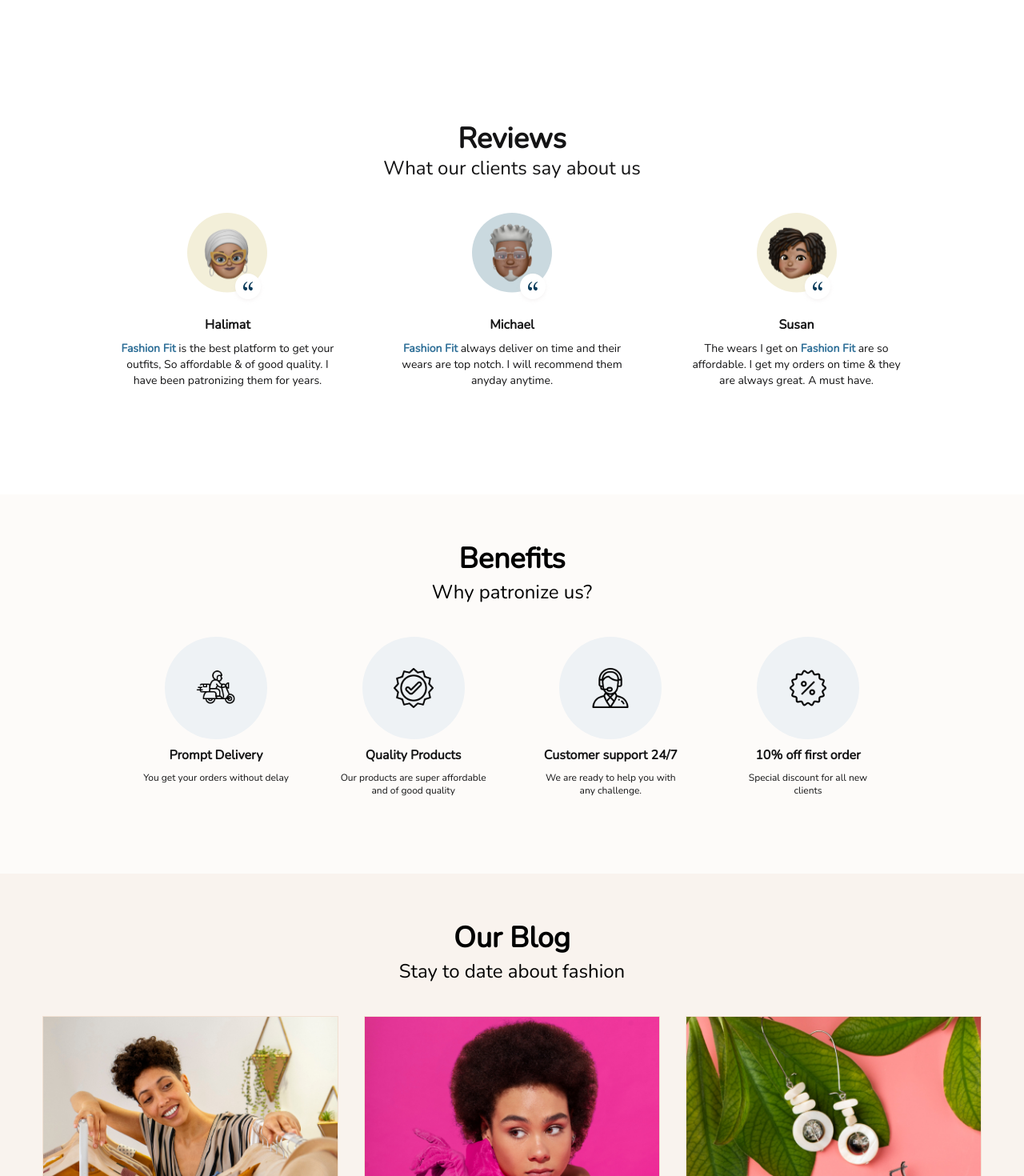
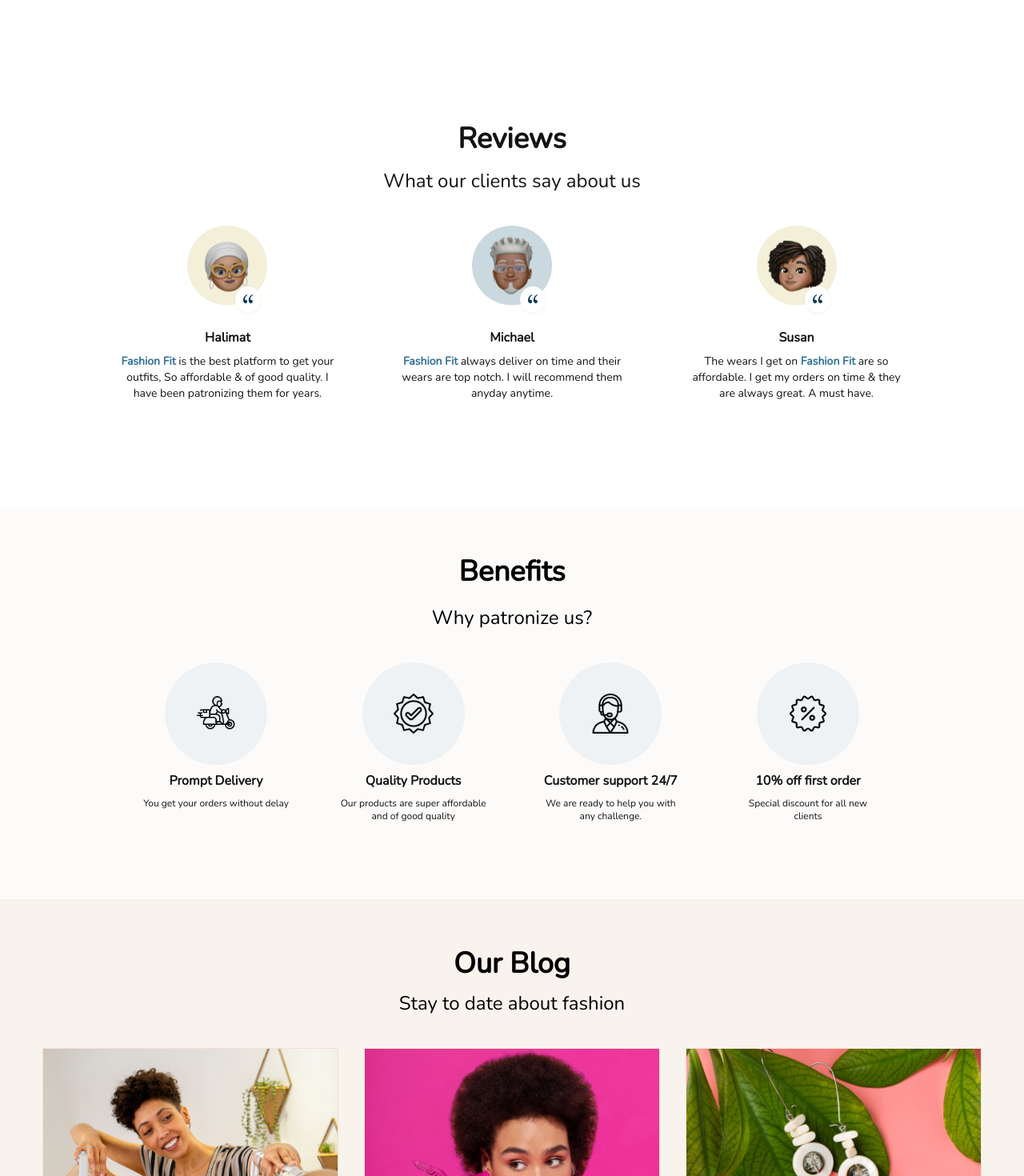
Before and after one commit to codejutsu1/fashion-fit, a Vue app: page / in a window 1280 px wide. Shown: the part 4503-5973 px from the top of the page at 80% size. Built offline with nearby package versions, Linux system fonts and the light colour scheme; what @splidejs/vue-splide would draw is missing.

Commit message:
worked on the spacing between the heading and subheading on the benefit and review section

```diff
--- a/src/components/Reviews.vue
+++ b/src/components/Reviews.vue
@@ -2,7 +2,7 @@
     <section class="py-10 lg:py-14">
       <div class="mx-auto w-5/6 text-[#141415]">
         <h1 class="text-2xl lg:text-4xl font-semibold leading-[50px] text-center">Reviews</h1>
-        <p class="text-center text-base lg:text-2xl">What our clients say about us</p>
+        <p class="text-center text-base lg:text-2xl pt-0 lg:pt-4">What our clients say about us</p>
         <div class="md:grid grid-cols-3 py-10 mx-auto">
           <div>
             <div class="flex justify-center">
--- a/src/views/HomeView.vue
+++ b/src/views/HomeView.vue
@@ -53,7 +53,7 @@ import NewCollection from '../components/NewCollection.vue'
     <section class="bg-[#FDFBF9] py-14">
       <div class="w-5/6 mx-auto">
         <h1 class="text-2xl lg:text-4xl font-semibold lg:leading-[50px] text-center">Benefits</h1>
-        <p class="text-center text-base lg:text-2xl">Why patronize us?</p>
+        <p class="text-center text-base lg:text-2xl pt-2 lg:pt-4">Why patronize us?</p>
         <div class="grid grid-cols-2 lg:grid-cols-4 justify-between py-10 mx-auto lg:px-10 text-[#141415]">
           <div>
             <div class="flex justify-center">
@@ -110,7 +110,7 @@ import NewCollection from '../components/NewCollection.vue'
     <section class="bg-[#F9F3EE] py-14">
       <div>
         <h1 class="text-2xl lg:text-4xl font-semibold lg:leading-[50px] text-center">Our Blog</h1>
-        <p class="text-center text-base lg:text-2xl">Stay to date about fashion</p>
+        <p class="text-center text-base lg:text-2xl pt-2">Stay to date about fashion</p>
 
         <div class="w-11/12 md:grid grid-cols-3 mx-auto pt-10 gap-8">
           <div>
```
